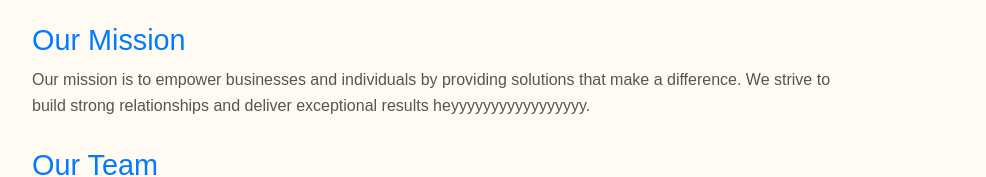
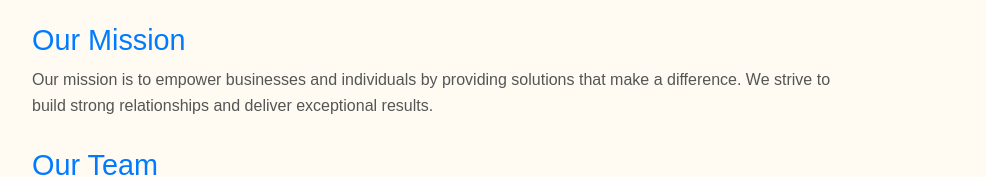
Before and after one commit to dipesh26/Nexus-DigTech, a React (Create React App) app: page /about-us in a window 1280 px wide. Shown: the part 340-517 px from the top of the page, without its empty margins (208-1194 px from the left). Built offline with nearby package versions, Linux system fonts and the light colour scheme; a web font is replaced by a local one.

Commit message:
Updated About Us section

```diff
--- a/src/pages/AboutUs.js
+++ b/src/pages/AboutUs.js
@@ -24,7 +24,7 @@ const AboutUs = () => {
           <p>
             Our mission is to empower businesses and individuals by providing
             solutions that make a difference. We strive to build strong
-            relationships and deliver exceptional results heyyyyyyyyyyyyyyyyy.
+            relationships and deliver exceptional results.
           </p>
         </div>
         <div className="team-section">
```
